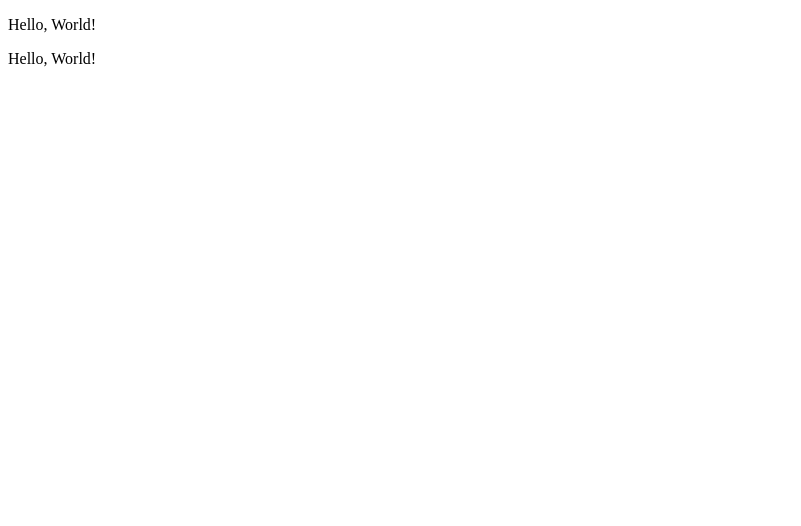
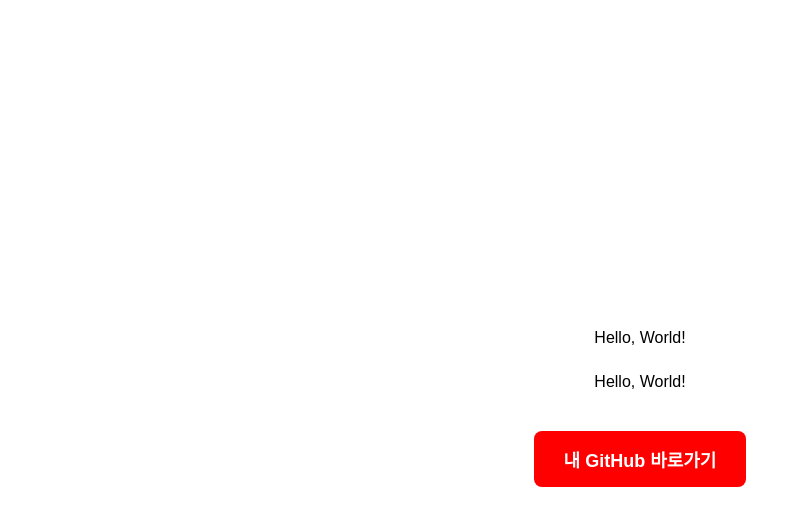
Before and after one commit to RobotMixmaster/RobotMixmaster.github.io, a plain HTML site: page index.html in a window 1280 px wide. Shown: the whole page, without its empty margins (0-801 px from the left). Drawn offline with Linux system fonts and the light colour scheme.

Commit message:
Update index.html

```diff
--- a/index.html
+++ b/index.html
@@ -5,9 +5,50 @@
 	<meta http-equiv="X-UA-Compatible" content="IE=edge">
 	<meta name="viewport" content="width=device-width, initial-scale=1.0">
 	<title>Portfolio</title>
+    <style>
+        body {
+            font-family: Arial, sans-serif; /* 깔끔한 폰트 적용 */
+            margin: 0;
+            padding: 20px; /* 본문 상하좌우 여백 추가 */
+            display: flex; /* flexbox를 사용해서 콘텐츠 정렬 */
+            flex-direction: column; /* 세로 방향으로 정렬 */
+            min-height: calc(100vh - 40px); /* 화면 전체 높이에서 패딩만큼 빼서 컨테이너 높이 설정 */
+            justify-content: center; /* 세로 방향으로 가운데 정렬 */
+            align-items: center; /* 가로 방향으로 가운데 정렬 */
+            text-align: center; /* 텍스트도 가운데 정렬 */
+        }
+
+        /* 기존 Hello, World! 문단 스타일 (선택 사항) */
+        p {
+            margin-bottom: 10px; /* 문단 아래 여백 추가 */
+        }
+
+        /* GitHub 버튼 스타일 */
+        .github-button {
+            background-color: #ff0000; /* 빨간색 배경 */
+            color: white; /* 흰색 글씨 */
+            padding: 15px 30px; /* 버튼 내부 여백 */
+            border: none; /* 테두리 없음 */
+            border-radius: 8px; /* 모서리 둥글게 */
+            cursor: pointer; /* 마우스 오버 시 손가락 모양 */
+            text-decoration: none; /* 링크 밑줄 제거 */
+            font-size: 18px; /* 글씨 크기 */
+            font-weight: bold; /* 글씨 굵게 */
+            transition: background-color 0.3s ease; /* 호버 효과 부드럽게 */
+            margin-top: 30px; /* 기존 내용과 버튼 사이에 여백 추가 */
+            display: inline-block; /* 링크를 버튼처럼 보이게 */
+        }
+
+        .github-button:hover {
+            background-color: #cc0000; /* 마우스 올렸을 때 더 어두운 빨간색 */
+        }
+    </style>
 </head>
 <body>
   <p>Hello, World!</p>
   <p>Hello, World!</p>
+
+  <!-- GitHub 이동 버튼 -->
+  <a href="https://github.com/robotmixmaster" class="github-button" target="_blank">내 GitHub 바로가기</a>
 </body>
 </html>
```
